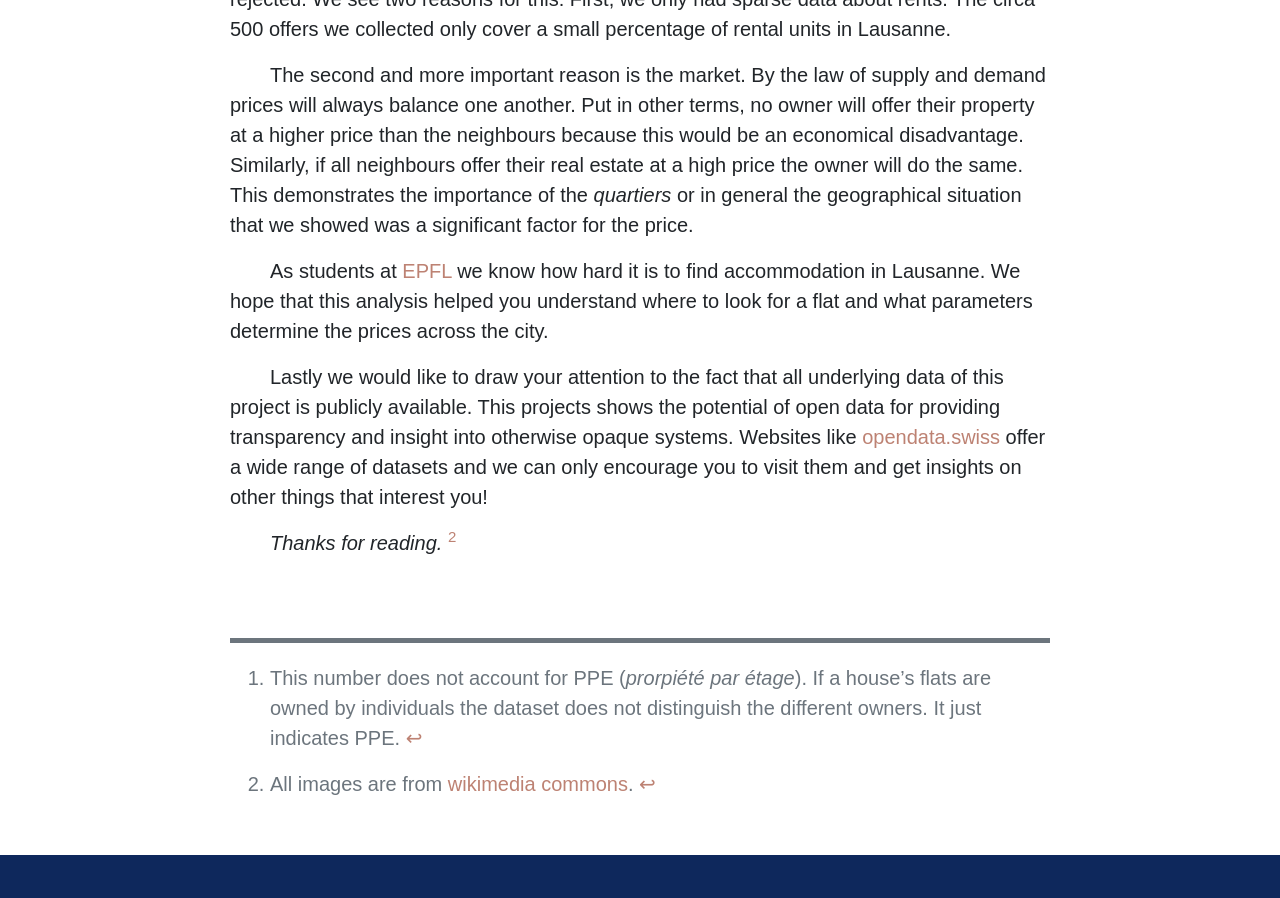
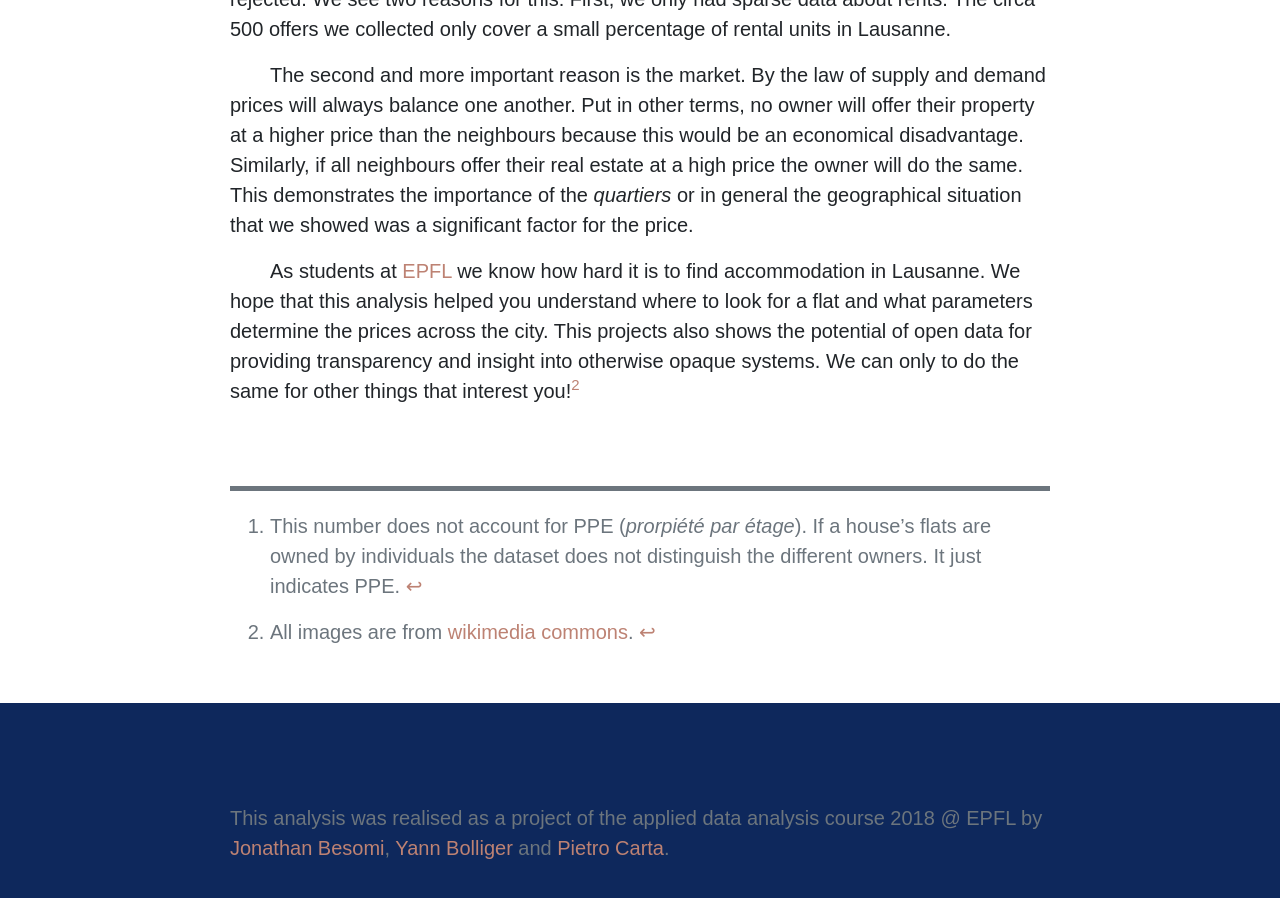
Before and after one commit to who-owns-lausanne/who-owns-lausanne.github.io, a Jekyll site: the page built from index.md, in a window 1280 px wide and 900 px high, scrolled down 9120 px. Built offline with Jekyll 4.4.1, drawn with Linux system fonts in a browser that asks for light colours; some web fonts are replaced; our own code applies the rules of GitHub Pages for plain Markdown files.

Commit message:
Shorten last paragraph.

```diff
--- a/index.md
+++ b/index.md
@@ -94,7 +94,7 @@ a small amount of parcels we will group them into 7 types:
 
 If we look at the data as a map a very noisy mosaic shows up.
 
-<iframe src="assets/export/by_owners_category.html"></iframe>
+<iframe src="assets/export/by_owners_all_in_one.html"></iframe>
 
 #### Denoising
 
@@ -148,7 +148,7 @@ perfect match for the problem. (And not _only_ because of its name.) By looking
 at the nearest neighbours of a parcel we predict its rent
 price. This allows us to get a smooth heat-map of rents in Lausanne.
 
-<iframe src="assets/export/parcelles_prices.html"></iframe>
+<iframe src="assets/export/by_rents_all_in_one.html"></iframe>
 
 ##### => interpret the pictures?
 
@@ -210,16 +210,9 @@ significant factor for the price.
 As students at [EPFL](https://www.epfl.ch/) we know how hard it is to find
 accommodation in Lausanne. We hope that this analysis helped you understand
 where to look for a flat and what parameters determine the prices across the
-city.
-
-Lastly we would like to draw your attention to the fact that all underlying data
-of this project is publicly available. This projects shows the potential of open
-data for providing transparency and insight into otherwise opaque systems.
-Websites like [opendata.swiss](https://opendata.swiss) offer  a wide range of
-datasets and we can only encourage you to visit them and get insights on other
-things that interest you!
-
-_Thanks for reading._ [^2]
+city. This projects also shows the potential of open data for providing
+transparency and insight into otherwise opaque systems. We can only to do the
+same for other  things that interest you![^2]
 
 
 [^2]: All images are from [wikimedia commons](https://commons.wikimedia.org/wiki/Category:Lausanne).
```
